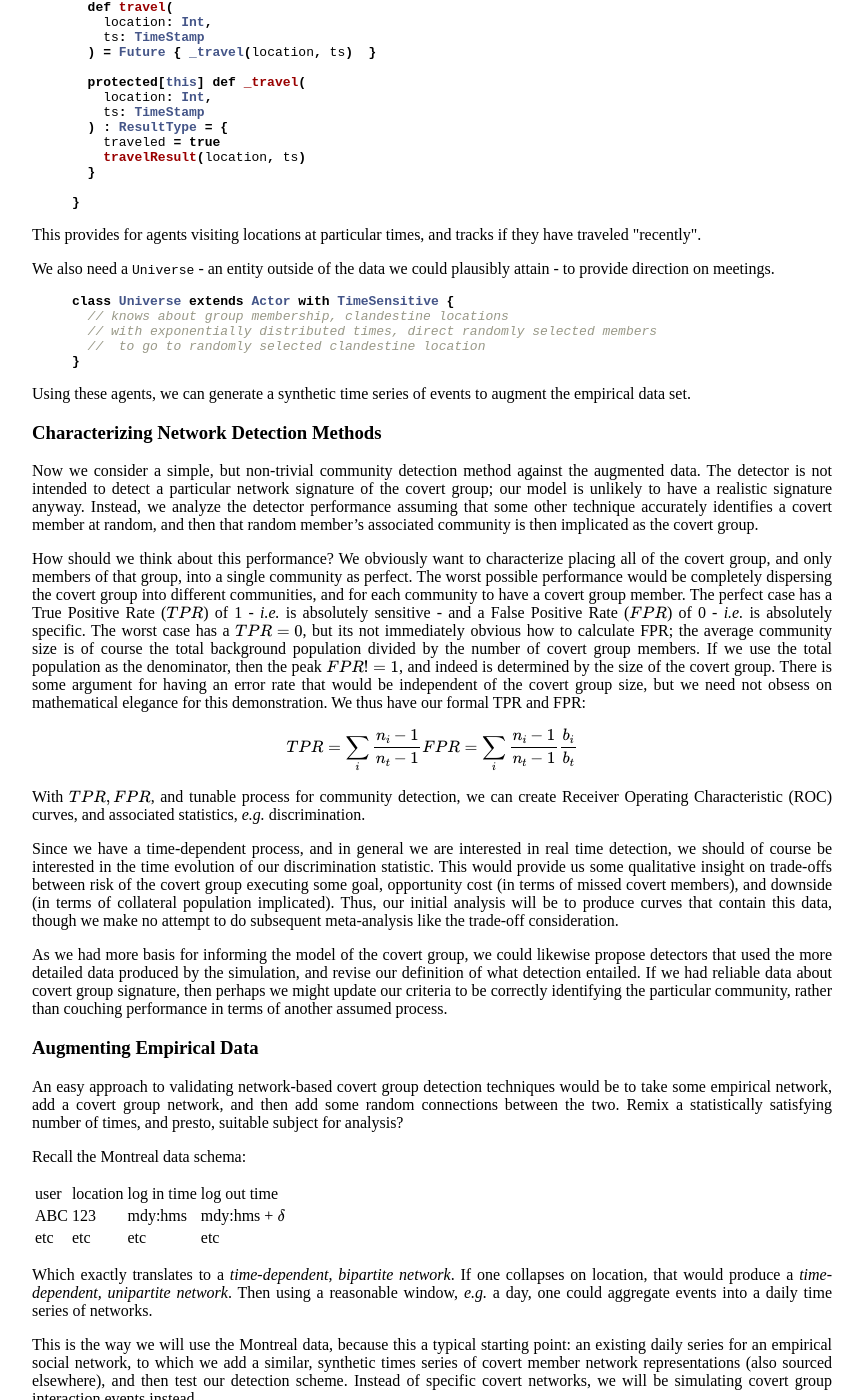
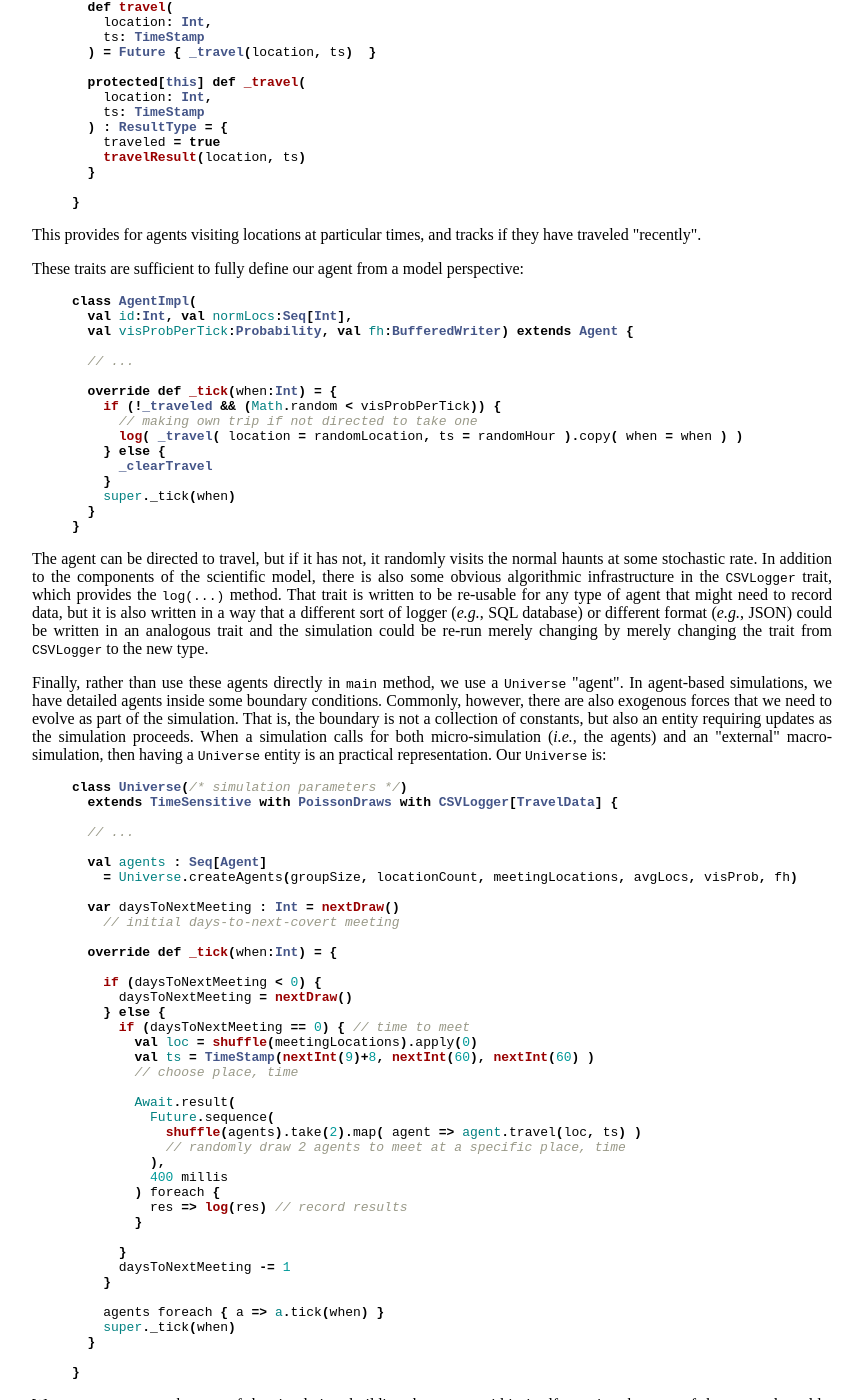
Before and after one commit to pearsonca/scala-commsim, a Jekyll site: the page built from index.md, in a window 1280 px wide and 1400 px high, scrolled down 10713 px. Shown: the whole window, without its empty margins (208-1071 px from the left). Built offline with Jekyll 4.4.1, drawn with Linux system fonts in a browser that asks for light colours; formulas are drawn with MathJax 3; some of the changed text lies outside the part shown.

Commit message:
update implementation in draft

```diff
--- a/index.md
+++ b/index.md
@@ -778,16 +778,110 @@ trait Travels[ResultType] {
 This provides for agents visiting locations at particular times, and tracks if
 they have traveled \"recently\".
 
-We also need a `Universe` - an entity outside of the data we could plausibly
-attain - to provide direction on meetings.
+These traits are sufficient to fully define our agent from a model perspective:
 
 {% highlight scala %}
-class Universe extends Actor with TimeSensitive {
-  // knows about group membership, clandestine locations
-  // with exponentially distributed times, direct randomly selected members
-  //  to go to randomly selected clandestine location
+class AgentImpl(
+  val id:Int, val normLocs:Seq[Int],
+  val visProbPerTick:Probability, val fh:BufferedWriter) extends Agent {
+
+  // ...
+
+  override def _tick(when:Int) = {
+    if (!_traveled && (Math.random < visProbPerTick)) {
+      // making own trip if not directed to take one
+      log( _travel( location = randomLocation, ts = randomHour ).copy( when = when ) )
+    } else {
+      _clearTravel
+    }
+    super._tick(when)
+  }
 }
 {% endhighlight %}
+
+The agent can be directed to travel, but if it has not, it randomly visits the
+normal haunts at some stochastic rate.  In addition to the components of the scientific model,
+there is also some obvious algorithmic infrastructure in the `CSVLogger` trait,
+which provides the `log(...)` method.  That trait is written to be re-usable
+for any type of agent that might need to record data, but it is also written in
+a way that a different sort of logger (*e.g.*, SQL database) or different format
+(*e.g.*, JSON) could be written in an analogous trait and the simulation could
+be re-run merely changing by merely changing the trait from `CSVLogger` to the
+new type.
+
+Finally, rather than use these agents directly in `main` method, we use a `Universe`
+\"agent\".  In agent-based simulations, we have detailed agents inside some boundary
+conditions.  Commonly, however, there are also exogenous forces that we need
+to evolve as part of the simulation.  That is, the boundary is not a collection
+of constants, but also an entity requiring updates as the simulation proceeds.
+When a simulation calls for both micro-simulation (*i.e.,* the agents) and an
+\"external\" macro-simulation, then having a `Universe` entity is an practical
+representation.  Our `Universe` is:
+
+{% highlight scala %}
+class Universe(/* simulation parameters */)
+  extends TimeSensitive with PoissonDraws with CSVLogger[TravelData] {
+
+  // ...
+
+  val agents : Seq[Agent]
+    = Universe.createAgents(groupSize, locationCount, meetingLocations, avgLocs, visProb, fh)
+
+  var daysToNextMeeting : Int = nextDraw()
+    // initial days-to-next-covert meeting
+
+  override def _tick(when:Int) = {
+
+    if (daysToNextMeeting < 0) {
+      daysToNextMeeting = nextDraw()
+    } else {
+      if (daysToNextMeeting == 0) { // time to meet
+        val loc = shuffle(meetingLocations).apply(0)
+        val ts = TimeStamp(nextInt(9)+8, nextInt(60), nextInt(60) )
+        // choose place, time
+
+        Await.result(
+          Future.sequence(
+            shuffle(agents).take(2).map( agent => agent.travel(loc, ts) )
+            // randomly draw 2 agents to meet at a specific place, time
+          ),
+          400 millis
+        ) foreach {
+          res => log(res) // record results
+        }
+
+      }
+      daysToNextMeeting -= 1
+    }
+
+    agents foreach { a => a.tick(when) }
+    super._tick(when)
+  }
+
+}
+{% endhighlight %}
+
+We use `Universe` as the root of the simulation, building the agents within
+itself, running the state of the external world - specifically, how often the covert group
+receives orders to meet - and handing off the `ticks` that drive the simulation.
+There is also a final utility trait, `PoissonDraws`, which handles the
+stochasticity for the external world:
+
+{% highlight scala %}
+trait PoissonDraws {
+
+  val expectedK : Double
+
+  lazy val poissonK : Iterator[Int] = DiscreteCountStats.poissonK(expectedK)
+
+  def nextDraw() : Int = poissonK.next()
+
+}
+{% endhighlight %}
+
+This trait represents a particular strategy for choosing the duration between
+meetings.  If we wanted to use a different distribution (*e.g.*, binomial or
+exponential), then we could use a `Universe` with an alternative trait.
 
 Using these agents, we can generate a synthetic time series of events to augment
 the empirical data set.
```
